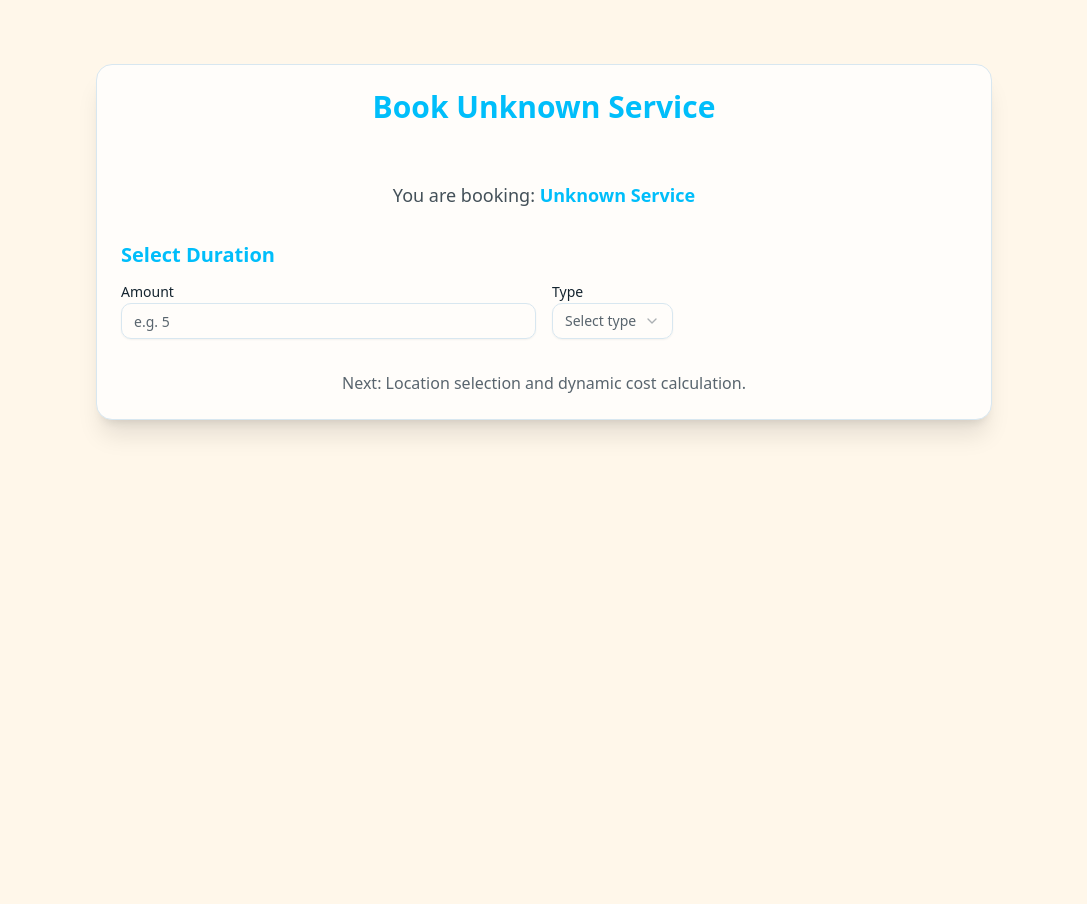
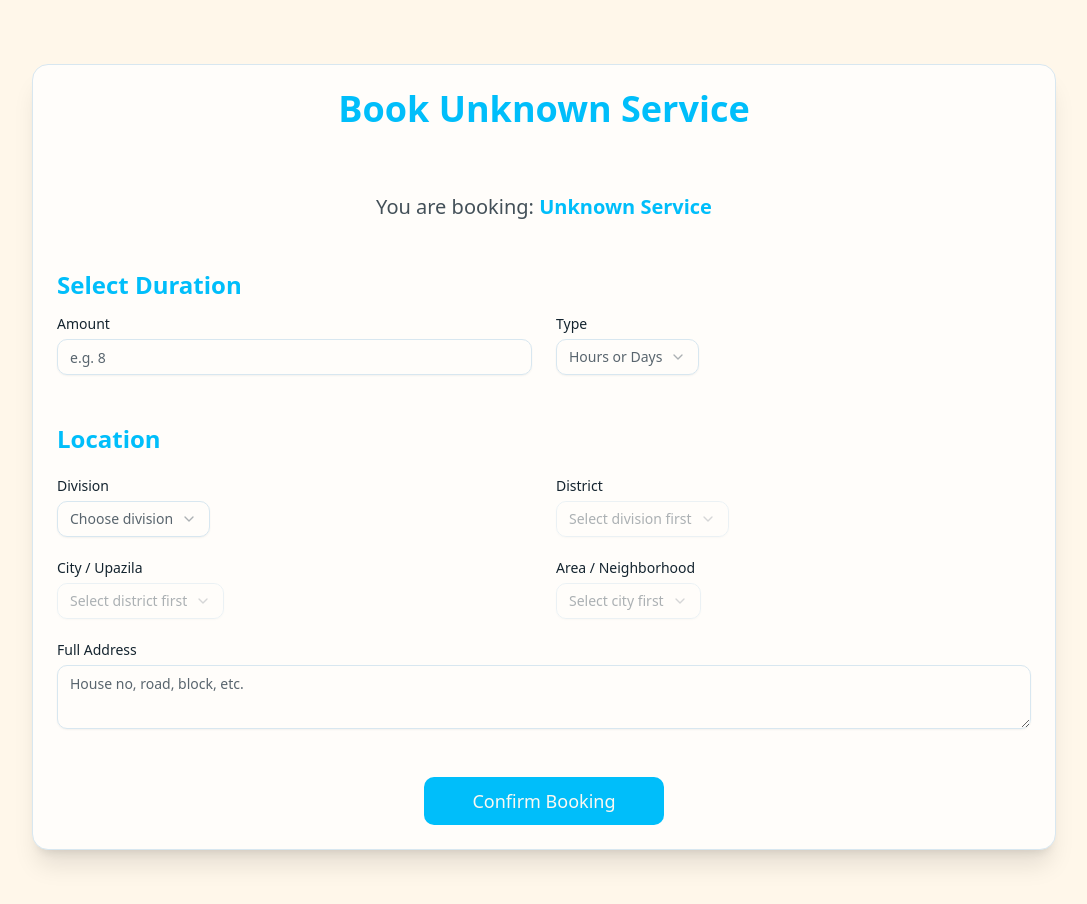
Before and after one commit to TheLunatic1/care-xyz, a Next.js app: page /booking/1 in a window 1280 px wide. Shown: the top 904 px of the page, without its empty margins (96-1183 px from the left). Before the commit the page ends 800 px from the top, so only its background shows below. Built offline with nearby package versions, Linux system fonts and the light colour scheme.

Commit message:
Add booking form with location and cost calculation

```diff
--- a/src/app/booking/[service_id]/page.js
+++ b/src/app/booking/[service_id]/page.js
@@ -1,45 +1,103 @@
+"use client";
+
+import { useState } from "react";
 import { Card, CardContent, CardHeader, CardTitle } from "@/components/ui/card";
 import { Label } from "@/components/ui/label";
 import { Input } from "@/components/ui/input";
 import { Select, SelectContent, SelectItem, SelectTrigger, SelectValue } from "@/components/ui/select";
+import { Textarea } from "@/components/ui/textarea";
+import { Button } from "@/components/ui/button";
 
-export default async function BookingPage({ params }) {
-  const resolvedParams = await params;
-  const serviceId = resolvedParams.service_id || "";
+export default function BookingPage({ params }) {
+  const serviceId = params.service_id || "";
 
-  // service name mapping
-  let serviceName = "Unknown Service";
-  if (serviceId === "baby-care") serviceName = "Baby Care";
-  if (serviceId === "elderly-service") serviceName = "Elderly Service";
-  if (serviceId === "sick-people") serviceName = "Special Care for Sick People";
+  // Service name & hourly rate
+  const serviceConfig = {
+    "baby-care": { name: "Baby Care", hourlyRate: 500 },
+    "elderly-service": { name: "Elderly Service", hourlyRate: 600 },
+    "sick-people": { name: "Special Care for Sick People", hourlyRate: 800 },
+  };
+
+  const config = serviceConfig[serviceId] || { name: "Unknown Service", hourlyRate: 0 };
+  const serviceName = config.name;
+  const hourlyRate = config.hourlyRate;
+
+  // Form state
+  const [durationAmount, setDurationAmount] = useState("");
+  const [durationType, setDurationType] = useState("");
+  const [division, setDivision] = useState("");
+  const [district, setDistrict] = useState("");
+  const [city, setCity] = useState("");
+  const [area, setArea] = useState("");
+  const [address, setAddress] = useState("");
+
+  const divisions = ["Dhaka", "Chittagong", "Rajshahi", "Khulna", "Barisal", "Sylhet", "Rangpur", "Mymensingh"];
+
+  // Districts only Dhaka division
+  const districts = division === "Dhaka"
+    ? ["Dhaka", "Gazipur", "Narsingdi", "Tangail", "Manikganj", "Narayanganj", "Munshiganj"]
+    : [];
+
+  // Cities example
+  const cities = (() => {
+    if (district === "Dhaka") return ["Mirpur", "Gulshan", "Dhanmondi", "Uttara", "Mohammadpur"];
+    if (district === "Gazipur") return ["Gazipur Sadar", "Tongi", "Kaliakoir"];
+    return [];
+  })();
+
+  // Areas example
+  const areas = (() => {
+    if (city === "Mirpur") return ["Mirpur 1", "Mirpur 2", "Mirpur 10", "Mirpur 12"];
+    if (city === "Gulshan") return ["Gulshan 1", "Gulshan 2", "Banani"];
+    if (city === "Dhanmondi") return ["Dhanmondi 27", "Dhanmondi 32"];
+    return [];
+  })();
+
+  // Calculate total cost
+  const durationInHours =
+    durationType === "days" && durationAmount
+      ? Number(durationAmount) * 24
+      : durationType === "hours" && durationAmount
+      ? Number(durationAmount)
+      : 0;
+
+  const totalCost = durationInHours * hourlyRate;
 
   return (
     <main className="min-h-screen bg-background py-16 px-8">
-      <div className="max-w-4xl mx-auto">
+      <div className="max-w-5xl mx-auto">
         <Card className="shadow-xl">
           <CardHeader>
-            <CardTitle className="text-3xl text-primary text-center">
+            <CardTitle className="text-4xl text-primary text-center">
               Book {serviceName}
             </CardTitle>
           </CardHeader>
-          <CardContent className="pt-6 space-y-8">
-            <p className="text-center text-lg text-foreground/80">
-              You are booking: <span className="font-semibold text-primary">{serviceName}</span>
+          <CardContent className="pt-8 space-y-12">
+            <p className="text-center text-xl text-foreground/80">
+              You are booking: <span className="font-bold text-primary">{serviceName}</span>
             </p>
 
-            {/* Duration Selection */}
+            {/* Duration */}
             <div className="space-y-4">
-              <h3 className="text-xl font-semibold text-primary">Select Duration</h3>
-              <div className="grid md:grid-cols-2 gap-4">
+              <h3 className="text-2xl font-semibold text-primary">Select Duration</h3>
+              <div className="grid md:grid-cols-2 gap-6">
                 <div>
                   <Label htmlFor="amount">Amount</Label>
-                  <Input id="amount" type="number" placeholder="e.g. 5" min="1" className="mt-1" />
+                  <Input
+                    id="amount"
+                    type="number"
+                    min="1"
+                    placeholder="e.g. 8"
+                    value={durationAmount}
+                    onChange={(e) => setDurationAmount(e.target.value)}
+                    className="mt-2"
+                  />
                 </div>
                 <div>
                   <Label htmlFor="type">Type</Label>
-                  <Select>
-                    <SelectTrigger id="type" className="mt-1">
-                      <SelectValue placeholder="Select type" />
+                  <Select value={durationType} onValueChange={setDurationType}>
+                    <SelectTrigger id="type" className="mt-2">
+                      <SelectValue placeholder="Hours or Days" />
                     </SelectTrigger>
                     <SelectContent>
                       <SelectItem value="hours">Hours</SelectItem>
@@ -50,9 +108,119 @@ export default async function BookingPage({ params }) {
               </div>
             </div>
 
-            <p className="text-center text-muted-foreground">
-              Next: Location selection and dynamic cost calculation.
-            </p>
+            {/* Location */}
+            <div className="space-y-6">
+              <h3 className="text-2xl font-semibold text-primary">Location</h3>
+
+              <div className="grid md:grid-cols-2 gap-6">
+                <div>
+                  <Label htmlFor="division">Division</Label>
+                  <Select value={division} onValueChange={setDivision}>
+                    <SelectTrigger id="division" className="mt-2">
+                      <SelectValue placeholder="Choose division" />
+                    </SelectTrigger>
+                    <SelectContent>
+                      {divisions.map((d) => (
+                        <SelectItem key={d} value={d}>
+                          {d}
+                        </SelectItem>
+                      ))}
+                    </SelectContent>
+                  </Select>
+                </div>
+
+                <div>
+                  <Label htmlFor="district">District</Label>
+                  <Select
+                    value={district}
+                    onValueChange={setDistrict}
+                    disabled={districts.length === 0}
+                  >
+                    <SelectTrigger id="district" className="mt-2">
+                      <SelectValue placeholder={districts.length === 0 ? "Select division first" : "Choose district"} />
+                    </SelectTrigger>
+                    <SelectContent>
+                      {districts.map((d) => (
+                        <SelectItem key={d} value={d}>
+                          {d}
+                        </SelectItem>
+                      ))}
+                    </SelectContent>
+                  </Select>
+                </div>
+
+                <div>
+                  <Label htmlFor="city">City / Upazila</Label>
+                  <Select
+                    value={city}
+                    onValueChange={setCity}
+                    disabled={cities.length === 0}
+                  >
+                    <SelectTrigger id="city" className="mt-2">
+                      <SelectValue placeholder={cities.length === 0 ? "Select district first" : "Choose city"} />
+                    </SelectTrigger>
+                    <SelectContent>
+                      {cities.map((c) => (
+                        <SelectItem key={c} value={c}>
+                          {c}
+                        </SelectItem>
+                      ))}
+                    </SelectContent>
+                  </Select>
+                </div>
+
+                <div>
+                  <Label htmlFor="area">Area / Neighborhood</Label>
+                  <Select
+                    value={area}
+                    onValueChange={setArea}
+                    disabled={areas.length === 0}
+                  >
+                    <SelectTrigger id="area" className="mt-2">
+                      <SelectValue placeholder={areas.length === 0 ? "Select city first" : "Choose area"} />
+                    </SelectTrigger>
+                    <SelectContent>
+                      {areas.map((a) => (
+                        <SelectItem key={a} value={a}>
+                          {a}
+                        </SelectItem>
+                      ))}
+                    </SelectContent>
+                  </Select>
+                </div>
+              </div>
+
+              <div>
+                <Label htmlFor="full-address">Full Address</Label>
+                <Textarea
+                  id="full-address"
+                  placeholder="House no, road, block, etc."
+                  rows={4}
+                  value={address}
+                  onChange={(e) => setAddress(e.target.value)}
+                  className="mt-2"
+                />
+              </div>
+            </div>
+
+            {/* Total Cost */}
+            {durationInHours > 0 && hourlyRate > 0 && (
+              <div className="text-center py-8 bg-primary/5 rounded-lg">
+                <p className="text-2xl font-semibold text-primary">
+                  Total Cost: ৳{totalCost.toLocaleString("en-BD")}
+                </p>
+                <p className="text-muted-foreground mt-2">
+                  ({durationAmount} {durationType} × ৳{hourlyRate}/hour)
+                </p>
+              </div>
+            )}
+
+            {/* Confirm Button */}
+            <div className="text-center">
+              <Button size="lg" className="px-12 py-6 text-lg">
+                Confirm Booking
+              </Button>
+            </div>
           </CardContent>
         </Card>
       </div>
--- /dev/null
+++ b/src/components/ui/textarea.jsx
@@ -0,0 +1,20 @@
+import * as React from "react"
+
+import { cn } from "@/lib/utils"
+
+function Textarea({
+  className,
+  ...props
+}) {
+  return (
+    <textarea
+      data-slot="textarea"
+      className={cn(
+        "border-input placeholder:text-muted-foreground focus-visible:border-ring focus-visible:ring-ring/50 aria-invalid:ring-destructive/20 dark:aria-invalid:ring-destructive/40 aria-invalid:border-destructive dark:bg-input/30 flex field-sizing-content min-h-16 w-full rounded-md border bg-transparent px-3 py-2 text-base shadow-xs transition-[color,box-shadow] outline-none focus-visible:ring-[3px] disabled:cursor-not-allowed disabled:opacity-50 md:text-sm",
+        className
+      )}
+      {...props} />
+  );
+}
+
+export { Textarea }
```
